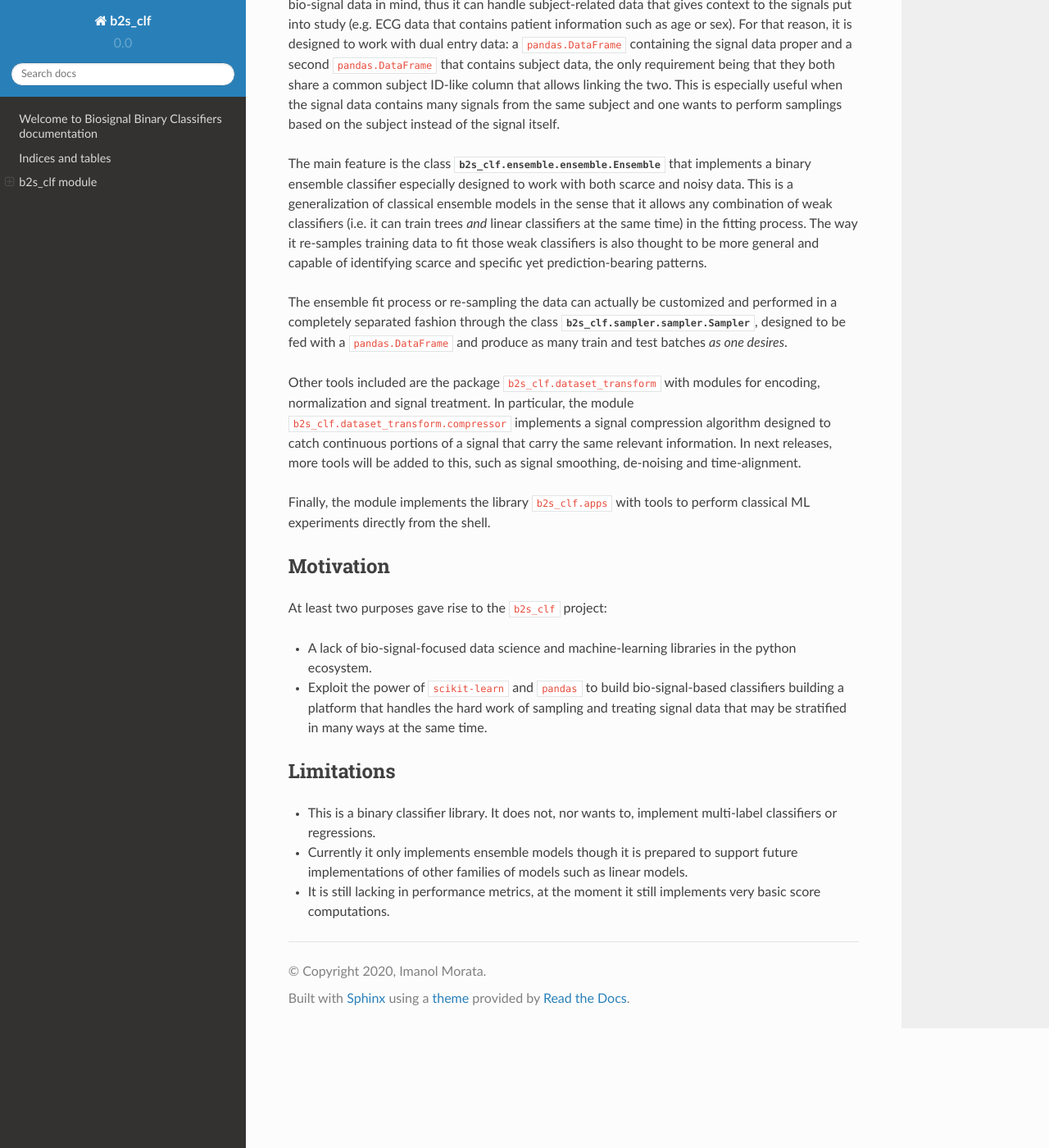
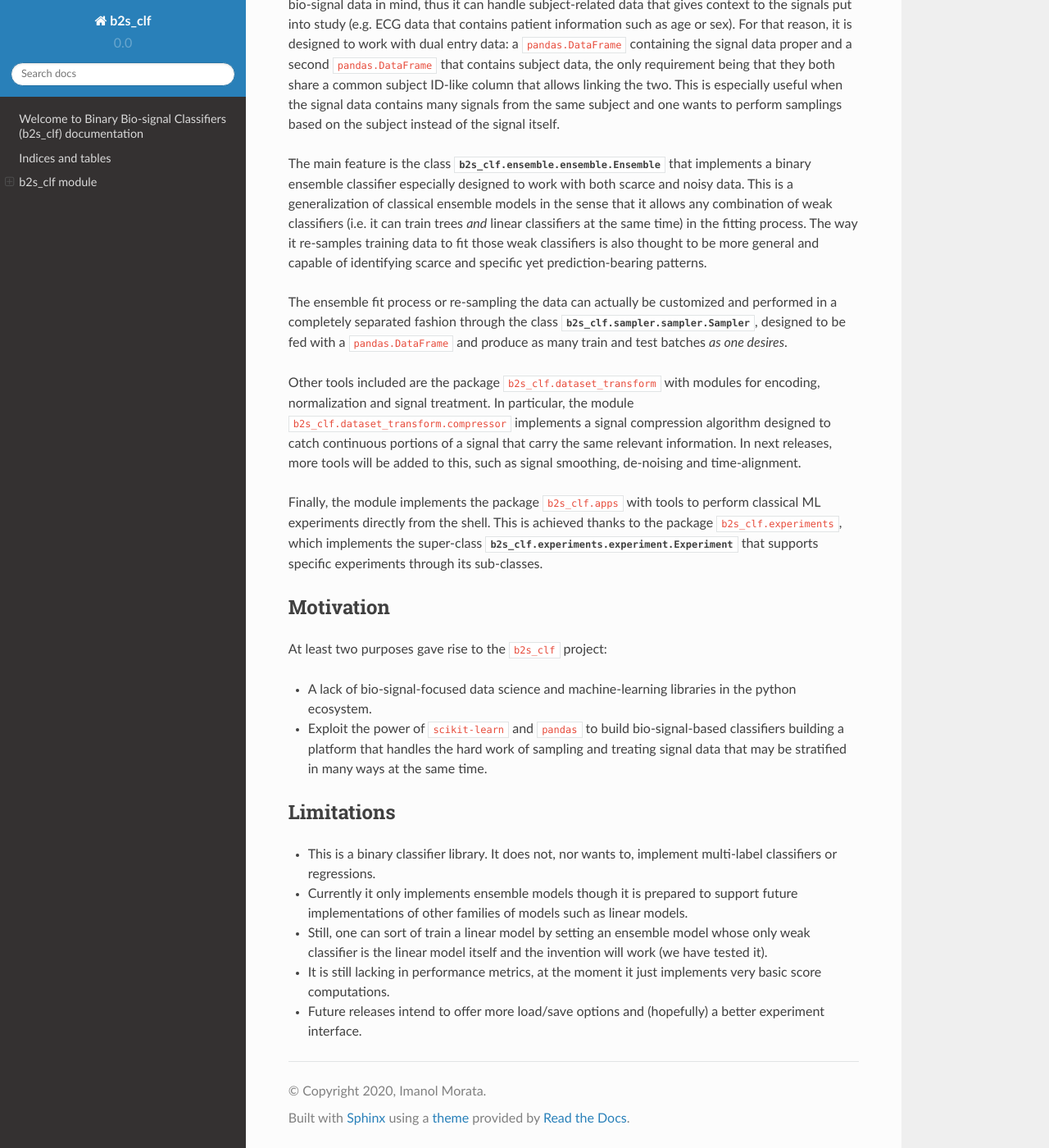
Before and after one commit to imanolmorata/biosignal_classifiers, a Sphinx documentation site: the page built from docs/source/index.rst, in a window 1280 px wide and 1400 px high, scrolled down 620 px. Shown: the whole window at 82% size. Built offline with Sphinx 7.4.7 and the Read the Docs theme 2.0.0, drawn with Linux system fonts in a browser that asks for light colours; formulas are drawn with MathJax 3; some of the changed text lies outside the part shown.

Commit message:
Updated documentation

```diff
--- a/docs/source/index.rst
+++ b/docs/source/index.rst
@@ -3,8 +3,8 @@
    You can adapt this file completely to your liking, but it should at least
    contain the root `toctree` directive.
 
-Welcome to Biosignal Binary Classifiers documentation
-=====================================================
+Welcome to Binary Bio-signal Classifiers (b2s_clf) documentation
+================================================================
 
 .. toctree::
    :maxdepth: 3
@@ -57,8 +57,9 @@ treatment. In particular, the module ``b2s_clf.dataset_transform.compressor`` im
 designed to catch continuous portions of a signal that carry the same relevant information. In next releases, more tools
 will be added to this, such as signal smoothing, de-noising and time-alignment.
 
-Finally, the module implements the library ``b2s_clf.apps`` with tools to perform classical ML experiments directly
-from the shell.
+Finally, the module implements the package ``b2s_clf.apps`` with tools to perform classical ML experiments directly
+from the shell. This is achieved thanks to the package ``b2s_clf.experiments``, which implements the super-class
+:class:`b2s_clf.experiments.experiment.Experiment` that supports specific experiments through its sub-classes.
 
 Motivation
 **********
@@ -75,4 +76,7 @@ Limitations
 - This is a binary classifier library. It does not, nor wants to, implement multi-label classifiers or regressions.
 - Currently it only implements ensemble models though it is prepared to support future implementations of other families
   of models such as linear models.
-- It is still lacking in performance metrics, at the moment it still implements very basic score computations.
+- Still, one can sort of train a linear model by setting an ensemble model whose only
+  weak classifier is the linear model itself and the invention will work (we have tested it).
+- It is still lacking in performance metrics, at the moment it just implements very basic score computations.
+- Future releases intend to offer more load/save options and (hopefully) a better experiment interface.
```
Also changed, not shown: 13 other files.
